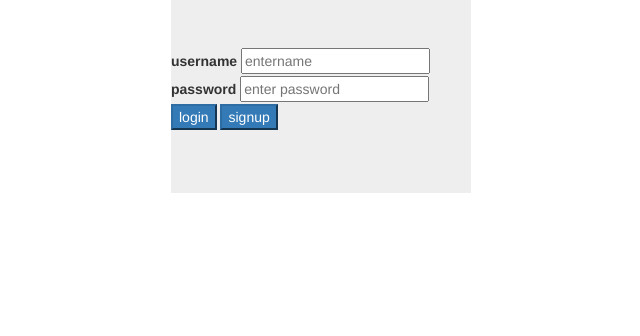
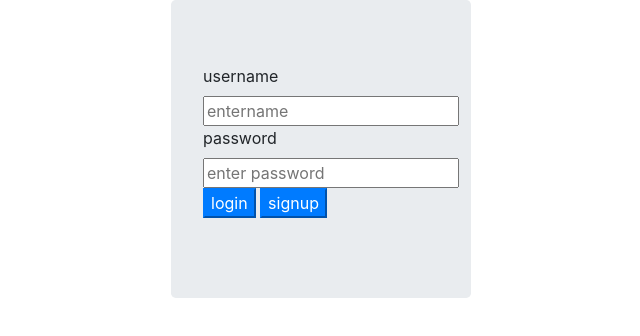
Before and after one commit to vemulakonda178/1st-day, a plain HTML site: page login.html in a window 1280 px wide. Shown: the whole page, without its empty margins (319-959 px from the left). Drawn offline with nearby package versions, Linux system fonts and the light colour scheme.

Commit message:
Update login.html

```diff
--- a/login.html
+++ b/login.html
@@ -2,9 +2,9 @@
 <html>
 <head>
 	<title>login page</title>
-	<link rel="stylesheet" type="text/css" href="bootstrap/dist/css/bootstrap.min.css">
+	<!--<link rel="stylesheet" type="text/css" href="bootstrap/dist/css/bootstrap.min.css">-->
 	 <!-- CSS only online-->
-<!--<link rel="stylesheet" href="https://stackpath.bootstrapcdn.com/bootstrap/4.5.2/css/bootstrap.min.css" integrity="sha384-JcKb8q3iqJ61gNV9KGb8thSsNjpSL0n8PARn9HuZOnIxN0hoP+VmmDGMN5t9UJ0Z" crossorigin="anonymous">-->
+<link rel="stylesheet" href="https://stackpath.bootstrapcdn.com/bootstrap/4.5.2/css/bootstrap.min.css" integrity="sha384-JcKb8q3iqJ61gNV9KGb8thSsNjpSL0n8PARn9HuZOnIxN0hoP+VmmDGMN5t9UJ0Z" crossorigin="anonymous">
 
 	<style type="text/css">
 		.jumbotron{
```
